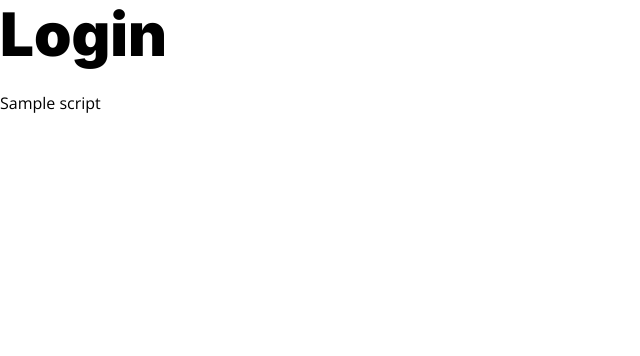
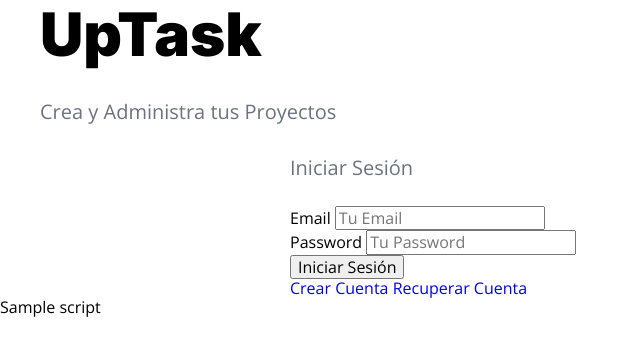
Before and after one commit to Galaceon/Uptask_MVC, a PHP site: template views/auth/login.php in a window 1280 px wide. Shown: the top 356 px of the page, without its empty margins (0-640 px from the left). Run offline with PHP 8.4, Linux system fonts and the light colour scheme; the template is opened without the code that fills it: most values are stand-ins (such as "Sample title", 1, 10 or a date in 2020).

Commit message:
creating form for login

```diff
--- a/views/auth/login.php
+++ b/views/auth/login.php
@@ -1 +1,27 @@
-<h1>Login</h1>
+<div class="contenedor">
+    <h1>UpTask</h1>
+    <p>Crea y Administra tus Proyectos</p>
+
+    <div class="contenedor-sm">
+        <p class="descripcion-pagina">Iniciar Sesión</p>
+
+        <form class="formulario" method="POST" action="">
+            <div class="campo">
+                <label for="email">Email</label>
+                <input type="email" id="email" placeholder="Tu Email" name="email">
+            </div>
+
+            <div class="campo">
+                <label for="password">Password</label>
+                <input type="password" id="password" placeholder="Tu Password" name="password">
+            </div>
+
+            <input type="submit" class="boton" value="Iniciar Sesión">
+        </form>
+
+        <div class="acctiones">
+            <a href="/crear">Crear Cuenta</a>
+            <a href="/olvide">Recuperar Cuenta</a>
+        </div>
+    </div> <!-- Contenedor-sm -->
+</div> <!-- Contenedor -->
```
